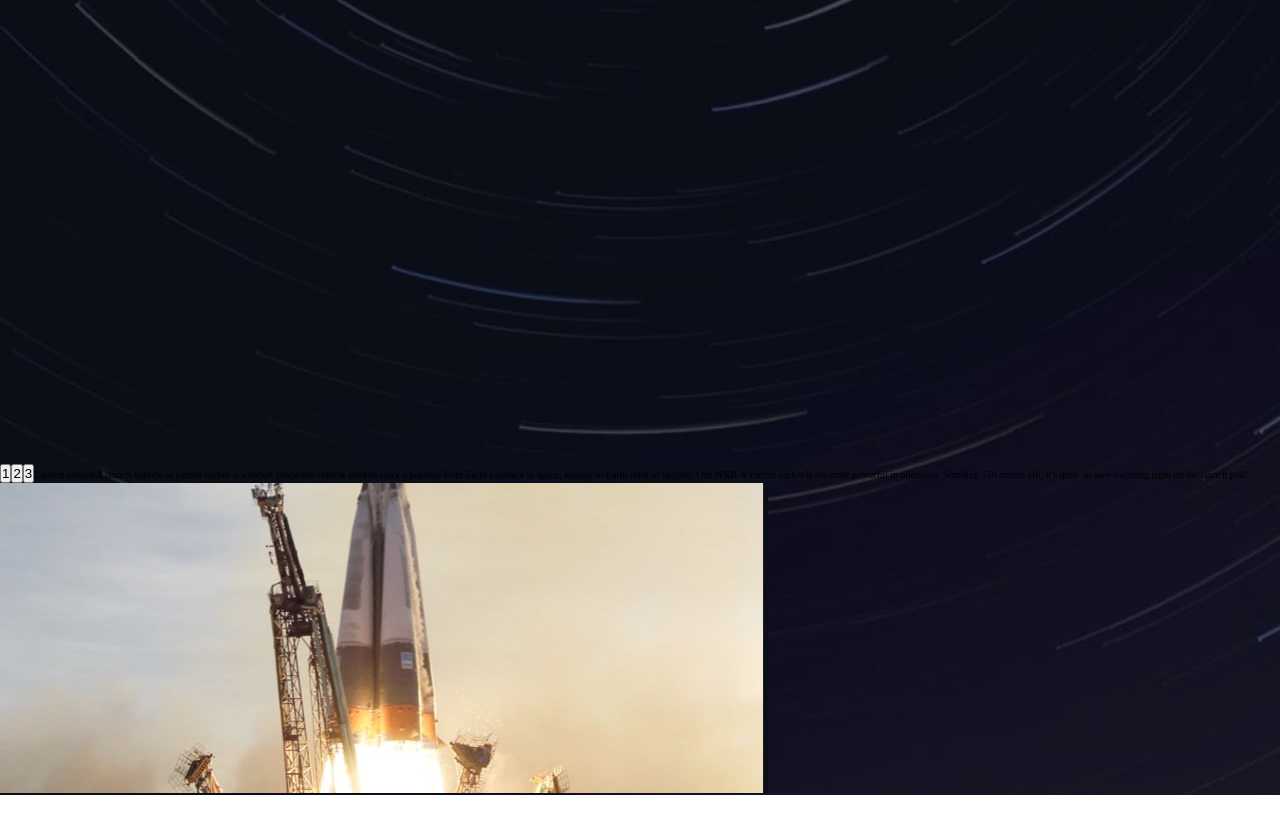
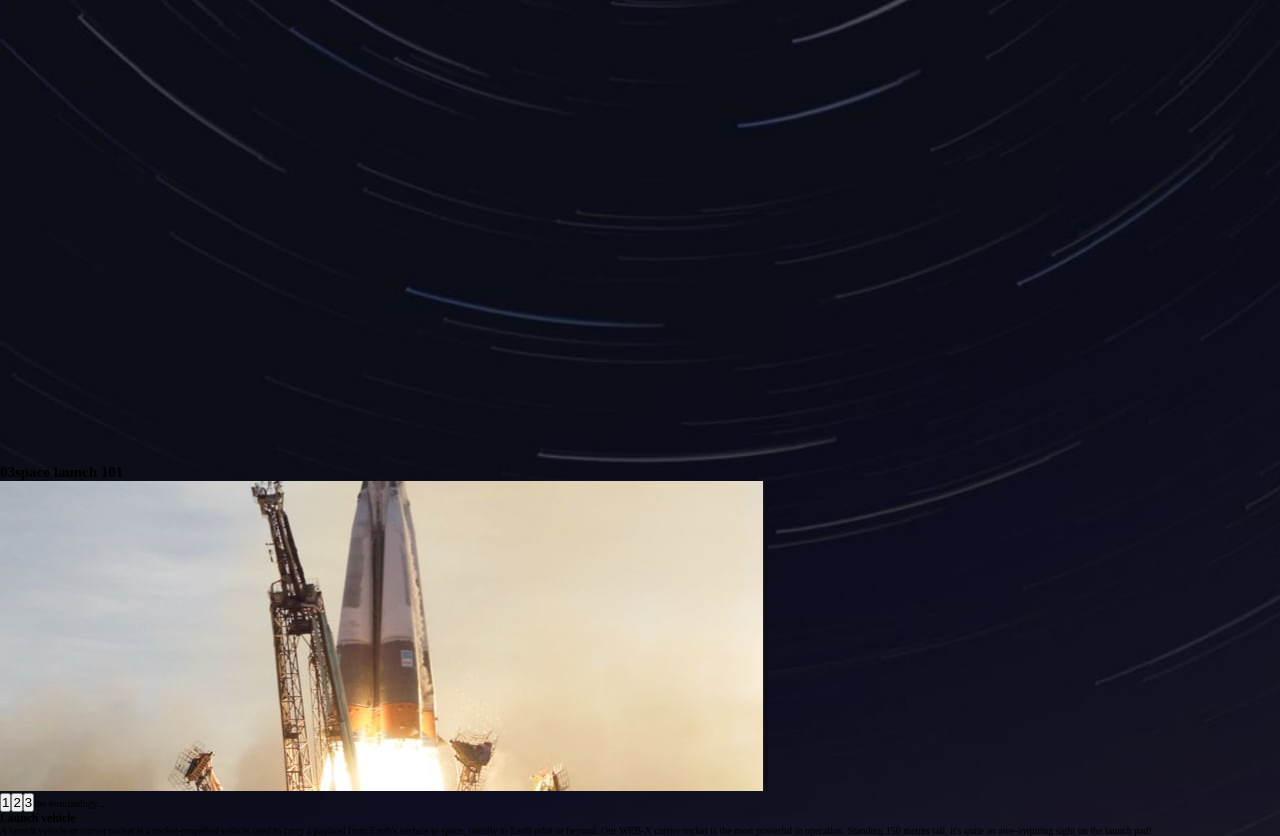
Before and after one commit to KamilKonopski/space-tourism-website-main, a React (Create React App) app: page /technology in a window 1280 px wide. Shown: the part 336-1172 px from the top of the page. Before the commit the page ends 1131 px from the top, so only its background shows below. Built offline with nearby package versions, Linux system fonts and the light colour scheme; a web font is replaced by a local one.

Commit message:
add semantic tags

```diff
--- a/src/pages/Technology/Technology.jsx
+++ b/src/pages/Technology/Technology.jsx
@@ -39,12 +39,18 @@ function Technology() {
     return (
         <div className={classes['technology-page']}>
             <Header />
-            <Button onChangeContent={changeContentHandler}>1</Button>
-            <Button onChangeContent={changeContentHandler}>2</Button>
-            <Button onChangeContent={changeContentHandler}>3</Button>
-            <span>{name}</span>
-            <span>{desc}</span>
-            <img src={image} alt={name} />
+            <main>
+                <h2><strong>03</strong>space launch 101</h2>
+                <div>
+                    <img src={image} alt={name} />
+                </div>
+                <Button onChangeContent={changeContentHandler}>1</Button>
+                <Button onChangeContent={changeContentHandler}>2</Button>
+                <Button onChangeContent={changeContentHandler}>3</Button>
+                <span>the terminology...</span>
+                <h3>{name}</h3>
+                <p>{desc}</p>
+            </main>
         </div>
     );
 };
```
